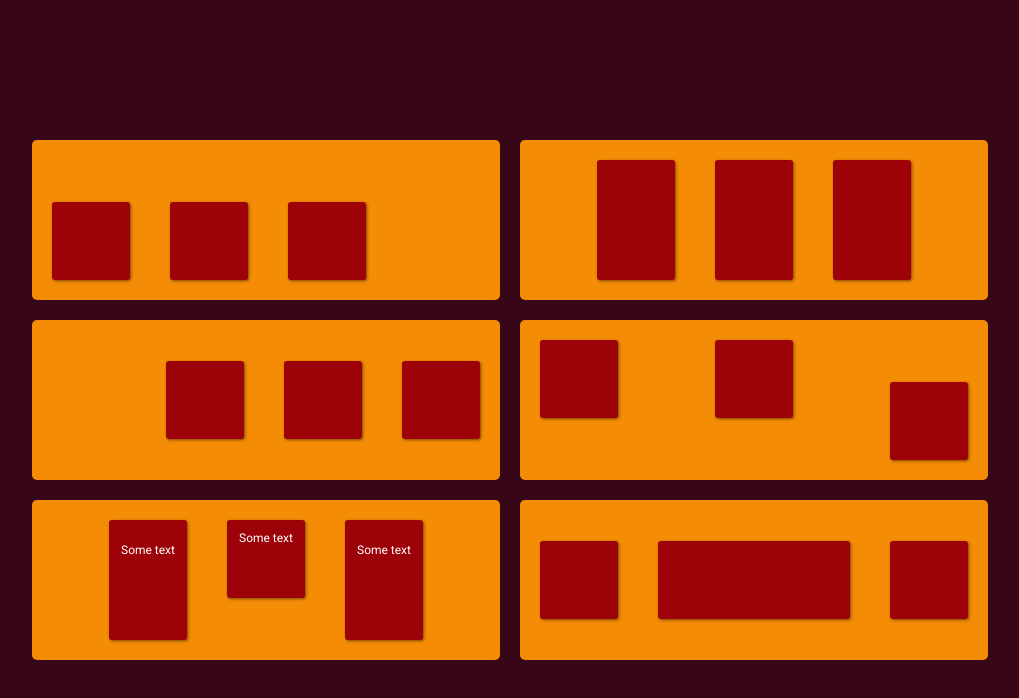
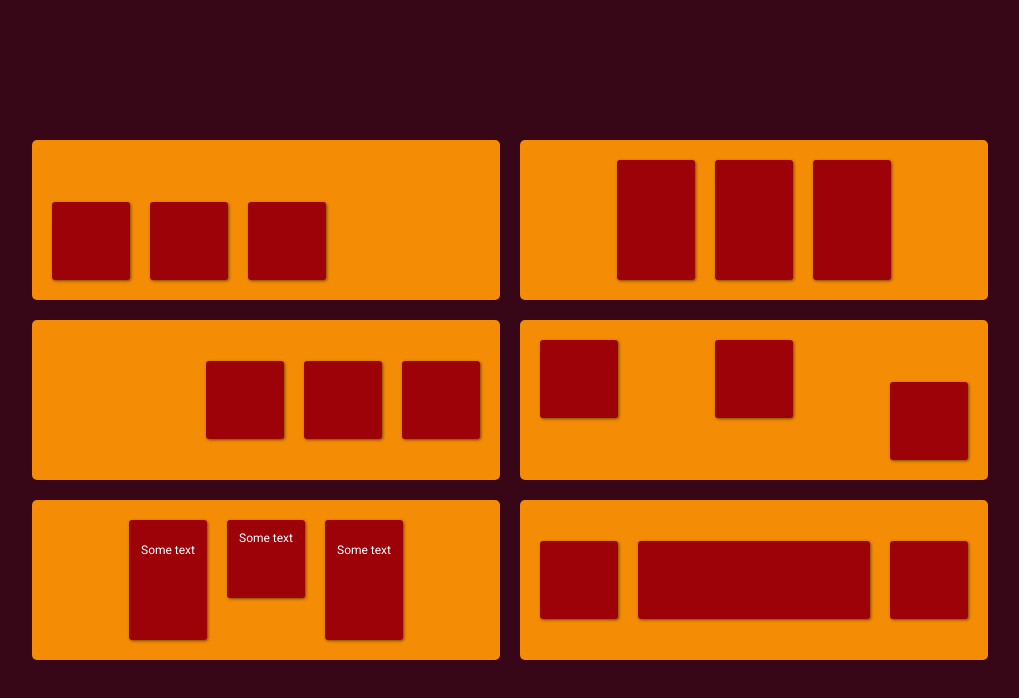
Before and after one commit to agorbacheva-y/flexbox-properties, a plain HTML site: page index.html in a window 1280 px wide. Shown: the whole page, without its empty margins (130-1149 px from the left). Drawn offline with Linux system fonts and the light colour scheme.

Commit message:
adjust spacing btwn square__insides

```diff
--- a/styles/index.css
+++ b/styles/index.css
@@ -1,3 +1,9 @@
+* {
+    margin: 0;
+    padding: 0;
+    box-sizing: border-box;
+}
+
 .container {
     background-color: #370617;
     min-height: 100vh;
@@ -17,6 +23,8 @@
     min-height: 160px;
     border-radius: 5px;
     display: flex;
+    gap: 20px;
+    padding: 20px;
 }
 
 /*  red squares inside orange container */
@@ -25,7 +33,6 @@
     min-width: 78px;
     min-height: 78px;
     border-radius: 3px;
-    margin: 20px;
     box-shadow: 1px 1px 3px rgba(0, 0, 0, 0.5);
 
     font-family: 'Roboto', sans-serif;
@@ -83,5 +90,4 @@
     flex-grow: 2;
 }
 
-/*  need to align box 5 baseline
-    adjust spacing between red boxes to 20px */
+/*  need to align box 5 baseline */
```
